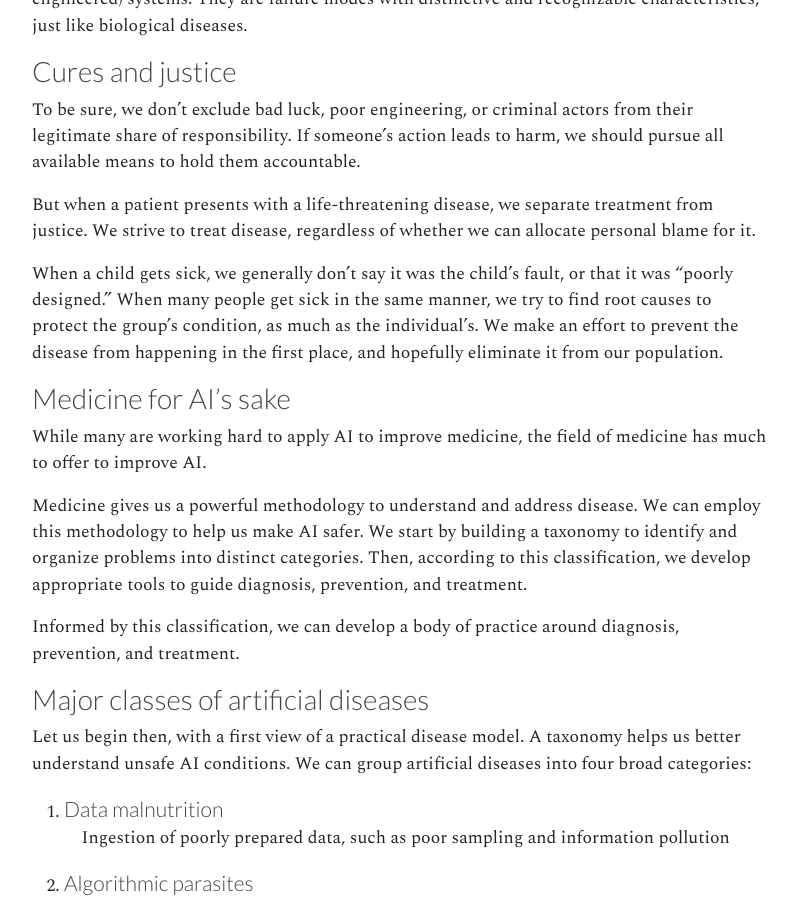
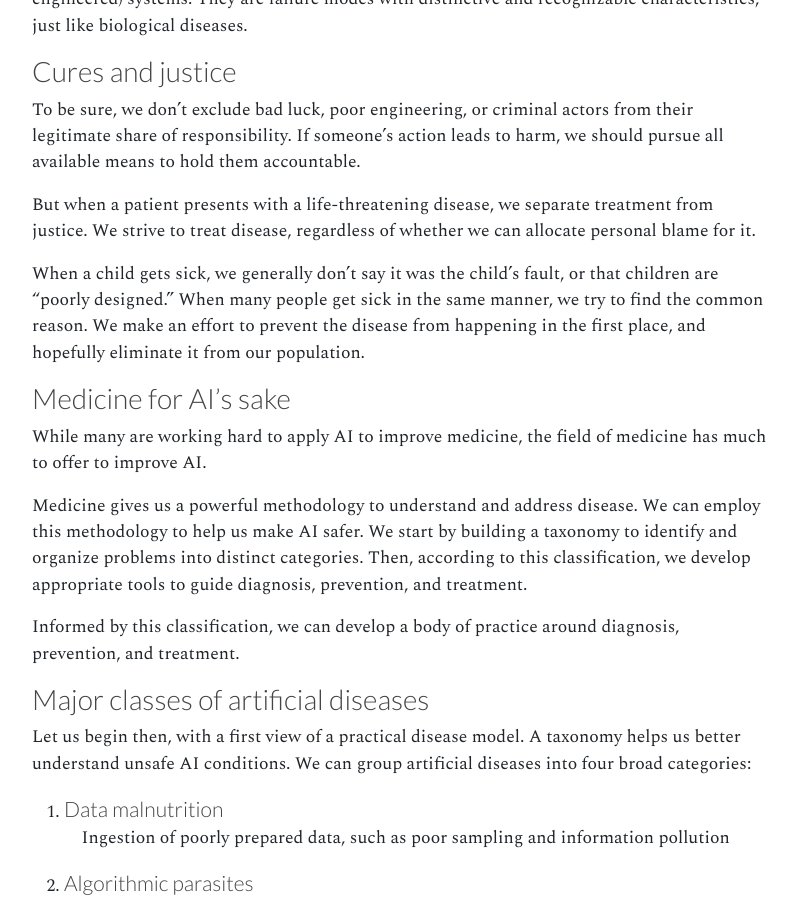
Before and after one commit to straz/artificialtrust, a Jekyll site: the page built from _articles/diseases.md, in a window 1280 px wide and 900 px high, scrolled down 1257 px. Shown: the whole window, without its empty margins (145-942 px from the left). Built offline with Jekyll 4.4.1, drawn with Linux system fonts in a browser that asks for light colours.

Commit message:
common reason

```diff
--- a/_articles/diseases.md
+++ b/_articles/diseases.md
@@ -74,11 +74,10 @@ separate treatment from justice. We strive to treat disease,
 regardless of whether we can allocate personal blame for it.
 
 When a child gets sick, we generally don't say it was the child's
-fault, or that it was "poorly designed."  When many people get sick in
-the same manner, we try to find root causes to protect the group's
-condition, as much as the individual's. We make an effort to prevent
-the disease from happening in the first place, and hopefully eliminate
-it from our population.
+fault, or that children are "poorly designed."  When many people get
+sick in the same manner, we try to find the common reason. We make an
+effort to prevent the disease from happening in the first place, and
+hopefully eliminate it from our population.
 
 ### Medicine for AI's sake
 
```
